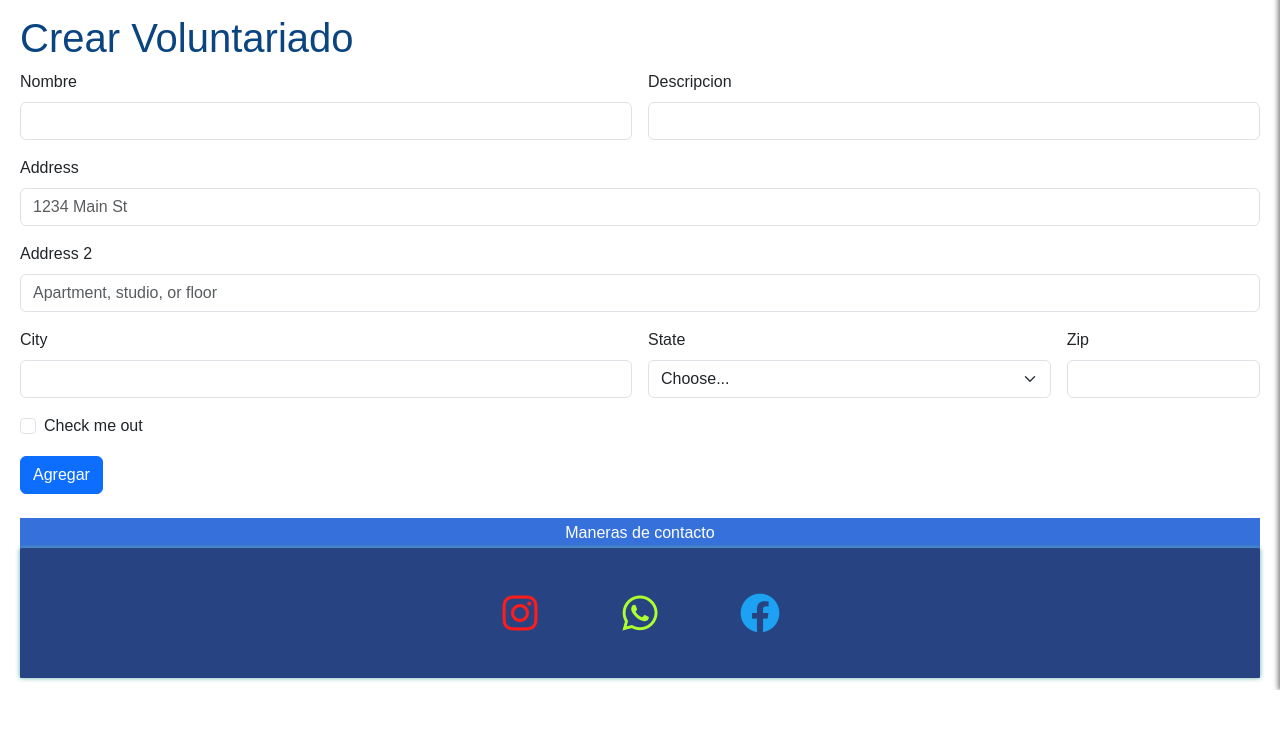
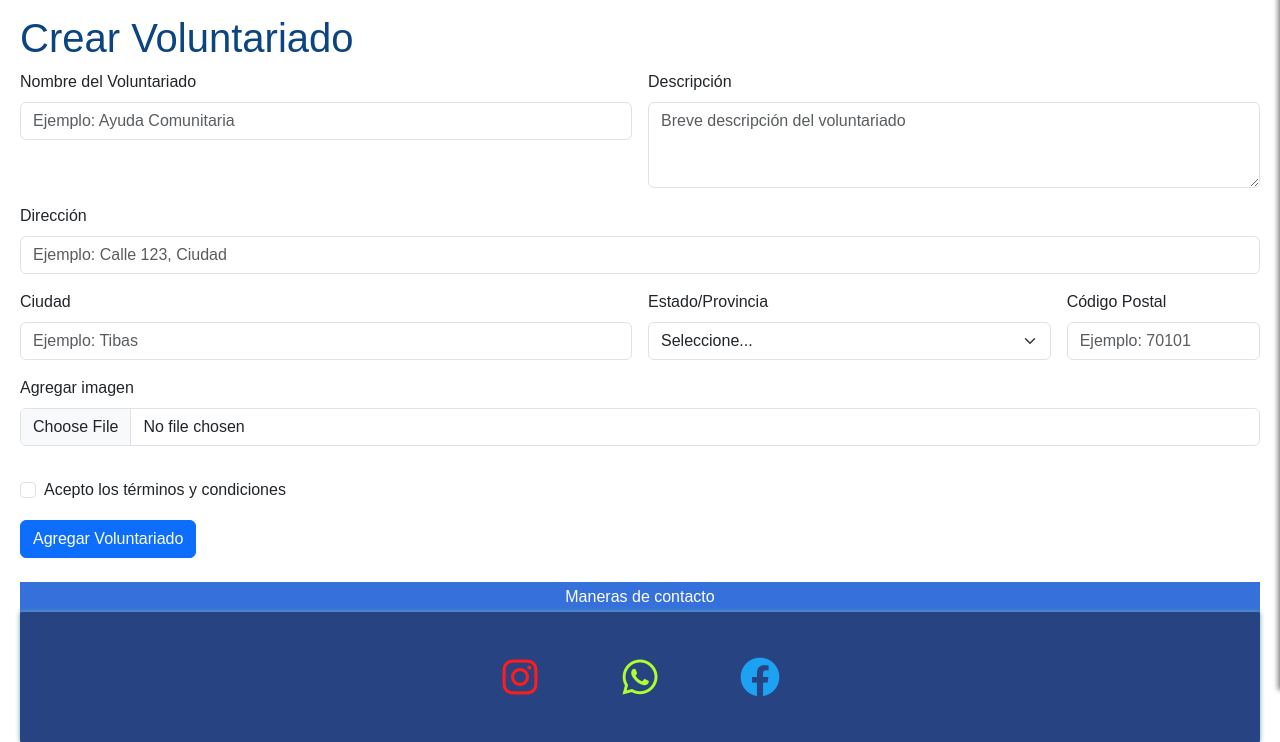
Before and after one commit to Laraw22/sc502-3c2025-grupo4, a PHP site: page /app/partials/CrearVolutariado.php in a window 1280 px wide. Shown: the part 110-852 px from the top of the page. Before the commit the page ends 800 px from the top, so only its background shows below. Run offline with PHP 8.4, Linux system fonts and the light colour scheme.

Commit message:
Lo mejore lo de crear voluntariado

```diff
--- a/sc502-3c2025-grupo4/app/views/Voluntariado/CrearVoluntariado.php
+++ b/sc502-3c2025-grupo4/app/views/Voluntariado/CrearVoluntariado.php
@@ -1,45 +1,50 @@
 <h1>Crear Voluntariado</h1>
 <form class="row g-3">
   <div class="col-md-6">
-    <label for="inputNombre" class="form-label">Nombre</label>
-    <input type="Nombre" class="form-control" id="inputNombre">
+    <label for="inputNombre" class="form-label">Nombre del Voluntariado</label>
+    <input type="text" class="form-control" id="inputNombre" placeholder="Ejemplo: Ayuda Comunitaria">
   </div>
   <div class="col-md-6">
-    <label for="inputdescripcion" class="form-label">Descripcion</label>
-    <input type="descripcion" class="form-control" id="inputdescripcion">
+    <label for="inputDescripcion" class="form-label">Descripción</label>
+    <textarea class="form-control" id="inputDescripcion" rows="3" placeholder="Breve descripción del voluntariado"></textarea>
   </div>
   <div class="col-12">
-    <label for="inputAddress" class="form-label">Address</label>
-    <input type="text" class="form-control" id="inputAddress" placeholder="1234 Main St">
-  </div>
-  <div class="col-12">
-    <label for="inputAddress2" class="form-label">Address 2</label>
-    <input type="text" class="form-control" id="inputAddress2" placeholder="Apartment, studio, or floor">
+    <label for="inputDireccion" class="form-label">Dirección</label>
+    <input type="text" class="form-control" id="inputDireccion" placeholder="Ejemplo: Calle 123, Ciudad">
   </div>
   <div class="col-md-6">
-    <label for="inputCity" class="form-label">City</label>
-    <input type="text" class="form-control" id="inputCity">
+    <label for="inputCiudad" class="form-label">Ciudad</label>
+    <input type="text" class="form-control" id="inputCiudad" placeholder="Ejemplo: Tibas">
   </div>
   <div class="col-md-4">
-    <label for="inputState" class="form-label">State</label>
-    <select id="inputState" class="form-select">
-      <option selected>Choose...</option>
-      <option>...</option>
+    <label for="inputEstado" class="form-label">Estado/Provincia</label>
+    <select id="inputEstado" class="form-select">
+      <option selected>Seleccione...</option>
+      <option>San jose</option>
+      <option>Limon</option>
+      <option>Puntarenas</option>
+      <option>Cartago</option>
+      <option>Heredia</option>
+      <option>Guanacaste</option>
+      <option>Alajuela</option>
     </select>
   </div>
   <div class="col-md-2">
-    <label for="inputZip" class="form-label">Zip</label>
-    <input type="text" class="form-control" id="inputZip">
-  </div>
+    <label for="inputCodigoPostal" class="form-label">Código Postal</label>
+    <input type="text" class="form-control" id="inputCodigoPostal" placeholder="Ejemplo: 70101">
+  </div><div class="mb-3">
+  <label for="formFile" class="form-label">Agregar imagen</label>
+  <input class="form-control" type="file" id="formFile">
+</div>
   <div class="col-12">
     <div class="form-check">
       <input class="form-check-input" type="checkbox" id="gridCheck">
       <label class="form-check-label" for="gridCheck">
-        Check me out
+        Acepto los términos y condiciones
       </label>
     </div>
   </div>
   <div class="col-12">
-    <button type="submit" class="btn btn-primary">Agregar</button>
+    <button type="submit" class="btn btn-primary">Agregar Voluntariado</button>
   </div>
 </form>
```
